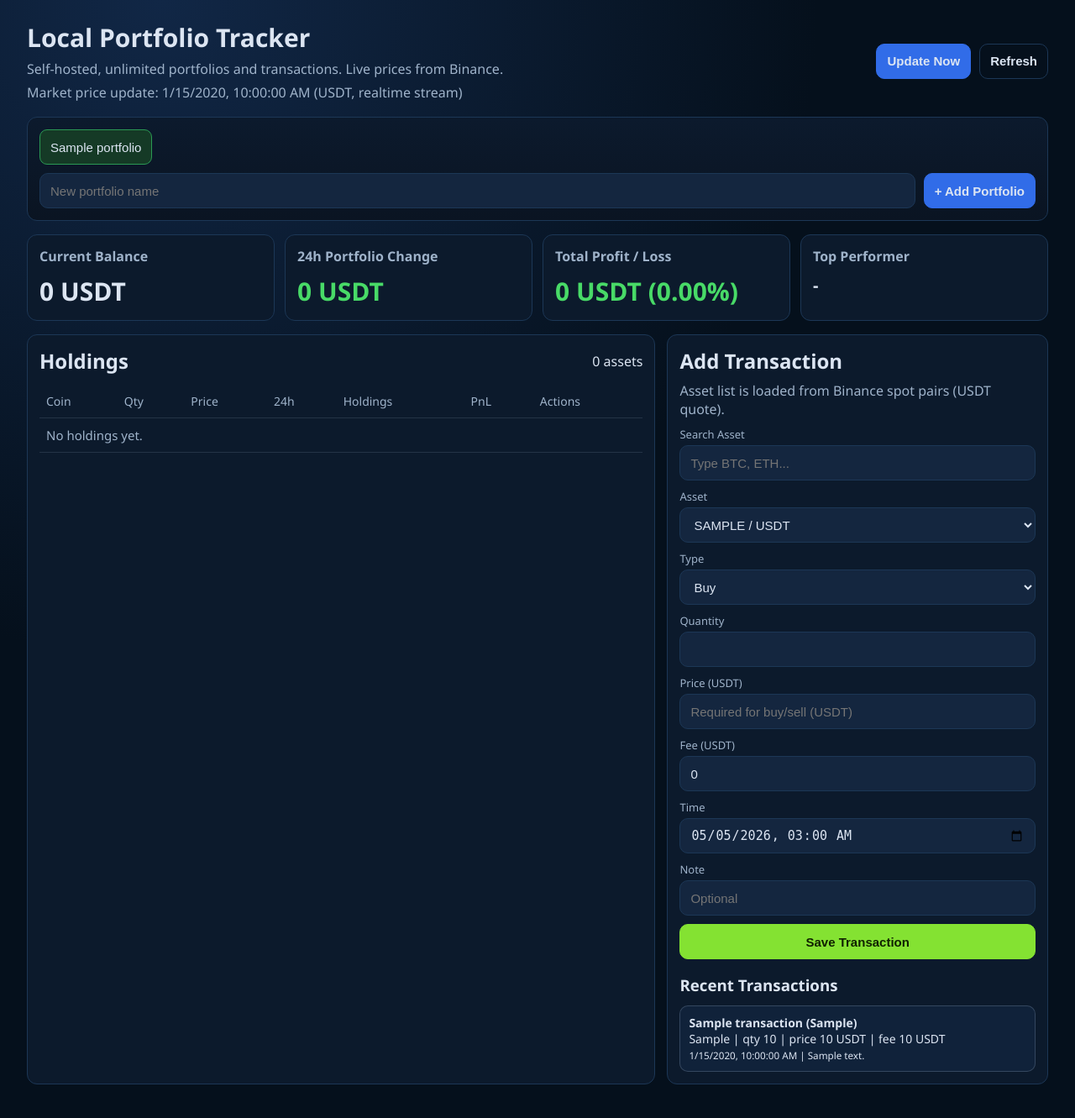
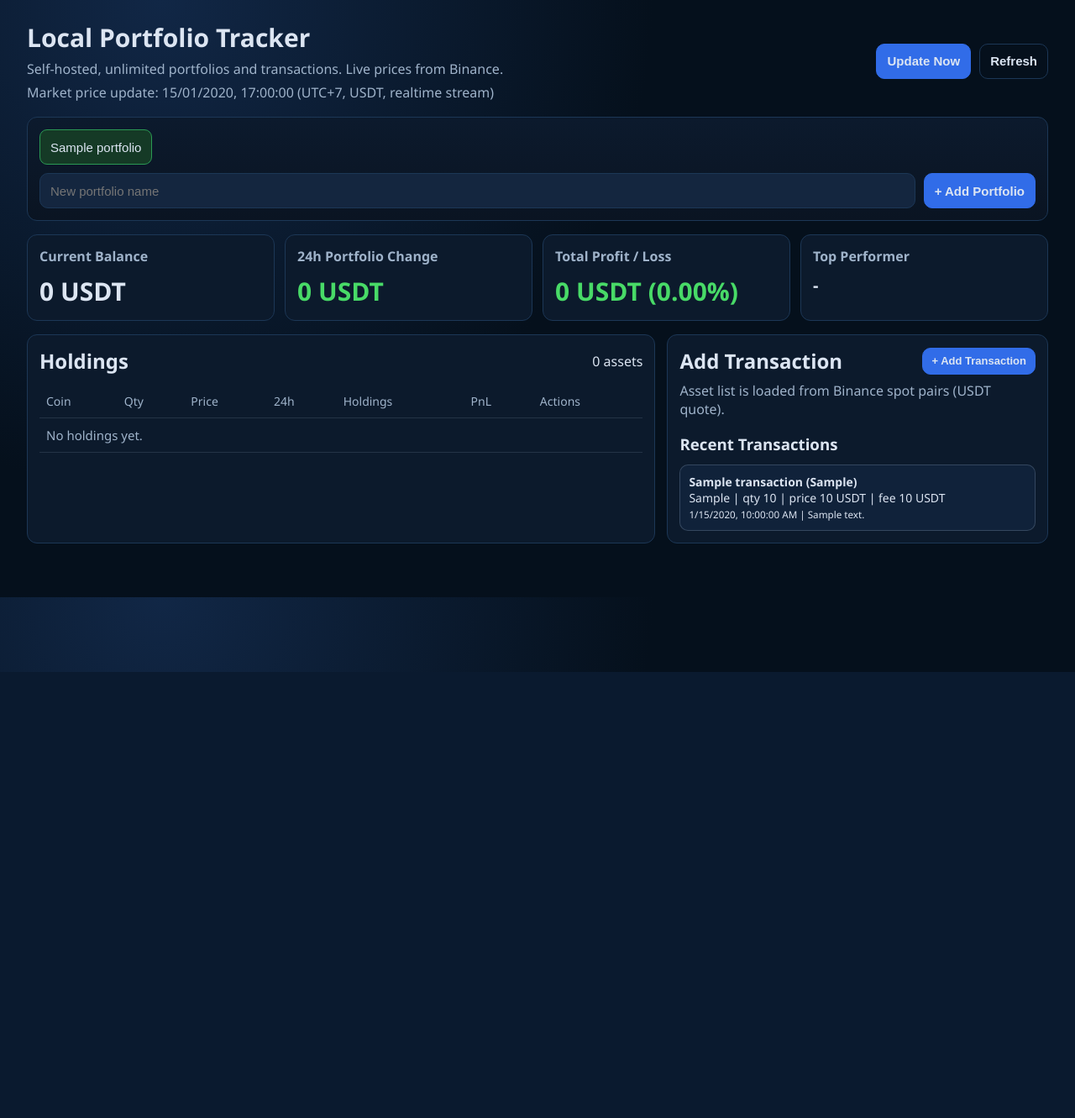
Before and after one commit to anhnbh/cryptocurrency, a FastAPI app: page / in a window 1280 px wide. Shown: the top 1331 px of the page at 84% size. After the commit the page ends 800 px from the top, so only its background shows below. Run offline with FastAPI, Linux system fonts and the light colour scheme; tables that the repository leaves empty hold one stand-in row (values such as "Sample post").

Commit message:
update_code_260505

```diff
--- a/app/static/app.js
+++ b/app/static/app.js
@@ -3,7 +3,10 @@ const state = {
   assets: [],
   quoteAsset: "USDT",
   detailSymbol: null,
+  txFormOpen: false,
 };
+
+const UTC7_TZ = "Asia/Ho_Chi_Minh";
 
 const fmtNum = (n, maxDigits = 6) =>
   new Intl.NumberFormat("en-US", {
@@ -11,8 +14,20 @@ const fmtNum = (n, maxDigits = 6) =>
   }).format(Number(n || 0));
 
 const fmtQuote = (n) => `${fmtNum(n, 6)} ${state.quoteAsset}`;
+const fmtPct = (n) => `${Number(n || 0).toFixed(2)}%`;
 
-const fmtPct = (n) => `${Number(n || 0).toFixed(2)}%`;
+function formatDateUTC7(isoText) {
+  return new Intl.DateTimeFormat("en-GB", {
+    timeZone: UTC7_TZ,
+    year: "numeric",
+    month: "2-digit",
+    day: "2-digit",
+    hour: "2-digit",
+    minute: "2-digit",
+    second: "2-digit",
+    hour12: false,
+  }).format(new Date(isoText));
+}
 
 function setDefaultTxTime() {
   const el = document.getElementById("txTime");
@@ -37,6 +52,22 @@ function formatSignedQuantity(value) {
   return `${prefix}${fmtNum(num)}`;
 }
 
+function showHomeView() {
+  document.getElementById("homeView").classList.remove("hidden");
+  document.getElementById("detailView").classList.add("hidden");
+}
+
+function showDetailView() {
+  document.getElementById("homeView").classList.add("hidden");
+  document.getElementById("detailView").classList.remove("hidden");
+}
+
+function setTxFormOpen(open) {
+  state.txFormOpen = open;
+  document.getElementById("txFormWrap").classList.toggle("hidden", !open);
+  document.getElementById("txToggleBtn").textContent = open ? "Hide Form" : "+ Add Transaction";
+}
+
 function renderTabs(portfolios, activeId) {
   const wrap = document.getElementById("portfolioTabs");
   wrap.innerHTML = "";
@@ -47,6 +78,8 @@ function renderTabs(portfolios, activeId) {
     btn.textContent = p.name;
     btn.onclick = () => {
       state.activePortfolioId = p.id;
+      state.detailSymbol = null;
+      showHomeView();
       loadState();
     };
     wrap.appendChild(btn);
@@ -78,18 +111,21 @@ function renderSummary(summary) {
 function renderMarketUpdateInfo(data) {
   const el = document.getElementById("marketUpdateInfo");
   if (!el) return;
+
   const mode = data.price_sync_mode || "polling";
   if (!data.price_last_updated_at) {
-    el.textContent = `Market price update: waiting for first ${mode} sync...`;
+    el.textContent = `Market price update: waiting for first ${mode} sync (UTC+7)...`;
     return;
   }
-  const dt = new Date(data.price_last_updated_at).toLocaleString();
+
+  const dt = formatDateUTC7(data.price_last_updated_at);
   if (mode === "realtime") {
-    el.textContent = `Market price update: ${dt} (${state.quoteAsset}, realtime stream)`;
+    el.textContent = `Market price update: ${dt} (UTC+7, ${state.quoteAsset}, realtime stream)`;
     return;
   }
+
   const intervalMin = Math.max(1, Math.round((Number(data.price_sync_interval_seconds || 300) / 60)));
-  el.textContent = `Market price update: ${dt} (${state.quoteAsset}, auto refresh every ${intervalMin} min)`;
+  el.textContent = `Market price update: ${dt} (UTC+7, ${state.quoteAsset}, auto refresh every ${intervalMin} min)`;
 }
 
 function renderHoldings(holdings) {
@@ -208,12 +244,11 @@ function filterAssets() {
 
 function hideCoinDetail() {
   state.detailSymbol = null;
-  document.getElementById("coinDetailSection").classList.add("hidden");
+  showHomeView();
 }
 
 function renderCoinDetail(detail) {
-  const section = document.getElementById("coinDetailSection");
-  section.classList.remove("hidden");
+  showDetailView();
 
   document.getElementById("coinDetailBread").textContent = `Portfolio > ${detail.portfolio_name} > ${detail.coin_name} Transaction Overview`;
   document.getElementById("coinDetailTitle").textContent = `${detail.coin_name} (${detail.symbol})`;
@@ -411,6 +446,7 @@ function bindForms() {
       document.getElementById("feeUsdt").value = "0";
       document.getElementById("note").value = "";
       setDefaultTxTime();
+      setTxFormOpen(false);
       await loadState();
     } catch (err) {
       alert(err.message);
@@ -438,7 +474,11 @@ function bindForms() {
     }
   });
 
-  document.getElementById("detailCloseBtn").addEventListener("click", hideCoinDetail);
+  document.getElementById("txToggleBtn").addEventListener("click", () => {
+    setTxFormOpen(!state.txFormOpen);
+  });
+
+  document.getElementById("detailBackBtn").addEventListener("click", hideCoinDetail);
 
   document.getElementById("detailDeleteBtn").addEventListener("click", async () => {
     if (!state.detailSymbol) return;
@@ -457,6 +497,8 @@ function bindForms() {
 async function bootstrap() {
   setDefaultTxTime();
   bindForms();
+  setTxFormOpen(false);
+  showHomeView();
   await loadAssets();
   await loadState();
 }
--- a/app/static/style.css
+++ b/app/static/style.css
@@ -134,6 +134,10 @@ body {
   display: flex;
   justify-content: space-between;
   align-items: center;
+}
+
+#txFormWrap {
+  margin-top: 10px;
 }
 
 .panel h2,
@@ -274,18 +278,6 @@ button {
   margin-top: 16px;
 }
 
-.detail-top {
-  display: flex;
-  justify-content: space-between;
-  gap: 12px;
-  align-items: flex-start;
-  margin-bottom: 12px;
-}
-
-.detail-top h2 {
-  margin: 2px 0;
-}
-
 .detail-grid {
   grid-template-columns: repeat(5, minmax(0, 1fr));
 }
@@ -326,9 +318,4 @@ button {
   .detail-grid {
     grid-template-columns: 1fr;
   }
-
-  .detail-top {
-    display: grid;
-    gap: 10px;
-  }
 }
--- a/app/templates/index.html
+++ b/app/templates/index.html
@@ -8,6 +8,7 @@
   </head>
   <body>
     <main class="app-shell">
+      <section id="homeView" class="view">
         <header class="topbar">
           <div>
             <h1>Local Portfolio Tracker</h1>
@@ -15,8 +16,8 @@
             <p id="marketUpdateInfo" class="muted">Market price update: waiting for first sync...</p>
           </div>
           <div class="topbar-actions">
-          <button id="syncNowBtn" class="btn primary">Update Now</button>
-          <button id="refreshBtn" class="btn ghost">Refresh</button>
+            <button type="button" id="syncNowBtn" class="btn primary">Update Now</button>
+            <button type="button" id="refreshBtn" class="btn ghost">Refresh</button>
           </div>
         </header>
 
@@ -72,9 +73,13 @@
           </section>
 
           <aside class="panel side">
+            <div class="panel-head">
               <h2>Add Transaction</h2>
+              <button type="button" id="txToggleBtn" class="btn primary small">+ Add Transaction</button>
+            </div>
             <p class="muted">Asset list is loaded from Binance spot pairs (USDT quote).</p>
 
+            <div id="txFormWrap" class="hidden">
               <form id="txForm" class="stack-form">
                 <label>
                   Search Asset
@@ -123,6 +128,7 @@
 
                 <button type="submit" class="btn success">Save Transaction</button>
               </form>
+            </div>
 
             <div class="recent-wrap">
               <h3>Recent Transactions</h3>
@@ -130,19 +136,20 @@
             </div>
           </aside>
         </section>
+      </section>
 
-      <section id="coinDetailSection" class="panel detail-panel hidden">
-        <div class="detail-top">
+      <section id="detailView" class="view hidden">
+        <header class="topbar">
           <div>
             <p id="coinDetailBread" class="muted"></p>
             <h2 id="coinDetailTitle"></h2>
             <p id="coinDetailPrice" class="value small"></p>
           </div>
           <div class="topbar-actions">
-            <button id="detailDeleteBtn" class="btn danger">Delete Coin</button>
-            <button id="detailCloseBtn" class="btn ghost">Close</button>
+            <button type="button" id="detailDeleteBtn" class="btn danger">Delete Coin</button>
+            <button type="button" id="detailBackBtn" class="btn ghost">Back</button>
           </div>
-        </div>
+        </header>
 
         <section class="summary-grid detail-grid">
           <article class="card">
@@ -167,6 +174,7 @@
           </article>
         </section>
 
+        <section class="panel detail-panel">
           <div class="table-wrap">
             <table>
               <thead>
@@ -186,6 +194,7 @@
             </table>
           </div>
         </section>
+      </section>
     </main>
 
     <script src="/static/app.js"></script>
```
Also changed, not shown: README.md. Lines whose indentation alone changed are shown as unchanged.
